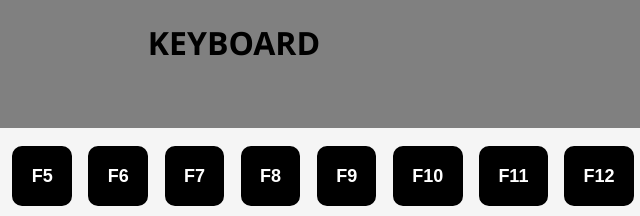
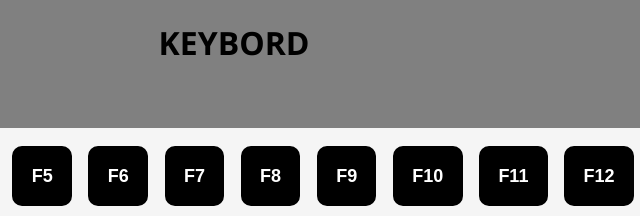
Before and after one commit to PratyushayanPaul/FlexKeyboard, a plain HTML site: page index.html in a window 1280 px wide. Shown: the top 216 px of the page, 406-1046 px from the left. Drawn offline with Linux system fonts and the light colour scheme.

Commit message:
Update index.html

```diff
--- a/index.html
+++ b/index.html
@@ -8,7 +8,7 @@
     <link rel="stylesheet" href="style.css">
 </head>
 <body>
-    <h1>KEYBOARD</h1>
+    <h1>KEYBORD</h1>
     <div id="main">
         <div class="row">
             <div id="Esc" class="FirstRow">Esc</div>
```
